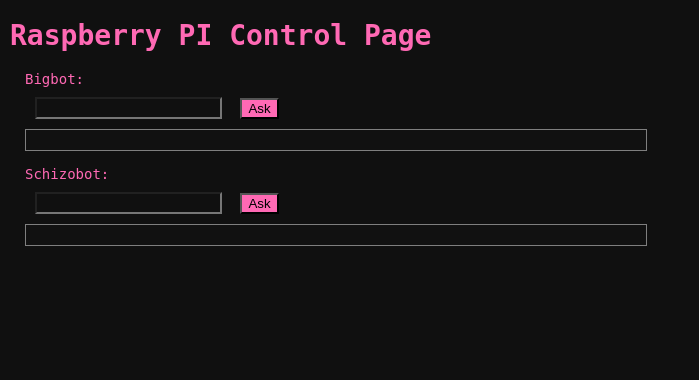
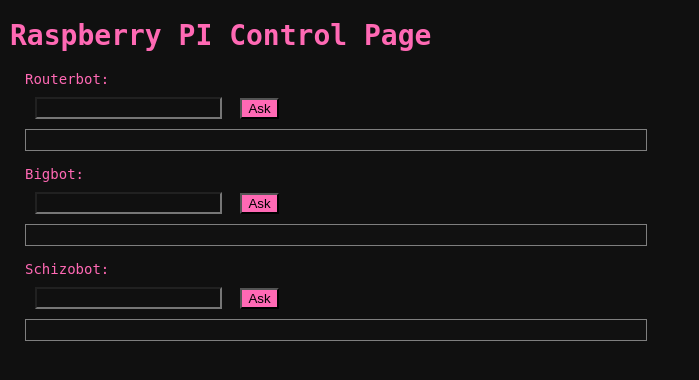
Before and after one commit to A-glitch-bat/Captain_John, a Flask app: page / in a window 1280 px wide. Shown: the top 380 px of the page, without its empty margins (0-699 px from the left). Run offline with Flask 3, Linux system fonts and the light colour scheme.

Commit message:
Running the router AI head

```diff
--- a/list.txt
+++ b/list.txt
@@ -1,7 +1,6 @@
-search songs on spotify
-timer alarm/number reading
+song search through router
+timer number reading through router
 web link summarizer
 smoother text head performance
 mirror
-use the router in ASR
 mini screen with day & date
--- a/raspberry_code/server/main.py
+++ b/raspberry_code/server/main.py
@@ -4,8 +4,8 @@
 import time
 import threading
 from flask import Flask, render_template, request, jsonify
-from chatbots import Schizobot
-from server.database import (
+from raspberry_code.chatbots import Routerbot, Schizobot
+from raspberry_code.server.database import (
     init_db,
     log_error,
     get_all_error_logs,
@@ -16,7 +16,8 @@ from server.database import (
 
 # Init
 server = Flask(__name__)
-schizobot = Schizobot()
+routerbot = Routerbot()
+#schizobot = Schizobot()
 init_db()
 #--------------------------------
 
@@ -31,12 +32,17 @@ def index():
 #--------------------------------
 
 # The bots
+@server.route('/routerbot', methods=['POST'])
+def ask_routerbot():
+    msg = request.form['message']
+    return routerbot.classify(msg)
+
 @server.route('/bigbot', methods=['POST'])
 def ask_bigbot():
     msg = request.form['message']
     reply = msg # ask an actual AI
     return reply
-
+"""
 @server.route('/schizobot', methods=['POST'])
 def ask_schizobot():
     msg = request.form['message']
@@ -44,6 +50,7 @@ def ask_schizobot():
     if reply.startswith(msg):
         reply = reply[len(msg):].strip()
     return reply
+"""
 #--------------------------------
 
 # Database related methods
--- a/raspberry_code/server/templates/index.html
+++ b/raspberry_code/server/templates/index.html
@@ -7,6 +7,16 @@
 </head>
 <body>
     <h1>Raspberry PI Control Page</h1>
+
+    <form class="chatbox" id="routerbot-form">
+        <label>Routerbot:</label><br>
+        <div>
+            <input type="text" name="message" id="routerbot-input">
+            <button type="submit">Ask</button>
+        </div>
+
+        <div class="response-box" id="routerbot-response" readonly></div>
+    </form>
 
     <form class="chatbox" id="bigbot-form">
         <label>Bigbot:</label><br>
@@ -29,6 +39,19 @@
     </form>
 
 <script>
+document.getElementById("routerbot-form").addEventListener("submit", async function(e) {
+    e.preventDefault();
+    const msg = document.getElementById("routerbot-input").value;
+    const response = await fetch("/routerbot", {
+        method: "POST",
+        headers: { 'Content-Type': 'application/x-www-form-urlencoded' },
+        body: new URLSearchParams({ message: msg })
+    });
+    const text = await response.text();
+    document.getElementById("routerbot-input").value = "";
+    document.getElementById("routerbot-response").innerText = "Q: "+msg+"\n\nA: "+text;
+});
+
 document.getElementById("bigbot-form").addEventListener("submit", async function(e) {
     e.preventDefault();
     const msg = document.getElementById("bigbot-input").value;
--- a/raspberry_code/wsgi.py
+++ b/wsgi.py
@@ -3,7 +3,7 @@
 2) gunicorn --bind 127.0.0.1:8000 wsgi:server
 """
 import sys
-from server.main import server
+from raspberry_code.server.main import server
 
 if __name__ == "__main__":
     port = int(sys.argv[1]) if len(sys.argv) > 1 else 5000
```
Also changed, not shown: raspberry_code/chatbots.py (+43 -3 lines), 1 other file.
